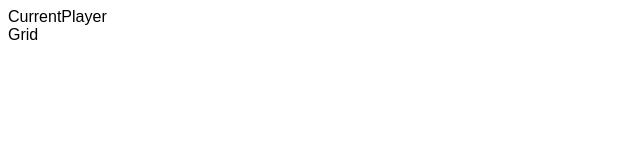
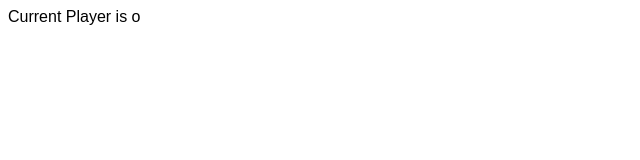
Before and after one commit to underscoredotspace/cc-lab-js-react-noughts-and-crosses, a React (Create React App) app: page / in a window 1280 px wide. Shown: the top 160 px of the page, without its empty margins (0-640 px from the left). Built offline with nearby package versions, Linux system fonts and the light colour scheme.

Commit message:
grid now returns a grid

```diff
--- a/src/components/CurrentPlayer.js
+++ b/src/components/CurrentPlayer.js
@@ -1,7 +1,7 @@
 import React from 'react'
 
 const CurrentPlayer = props => {
-  return <div>CurrentPlayer</div>
+  return <div className="current-player">Current Player is {props.player}</div>
 }
 
 export default CurrentPlayer
--- a/src/components/Grid.js
+++ b/src/components/Grid.js
@@ -1,7 +1,13 @@
 import React from 'react'
 
 const Grid = props => {
-  return <div>Grid</div>
+  return (
+    <div className="grid">
+      {props.grid.map(box => {
+        return <div>{box}</div>
+      })}
+    </div>
+  )
 }
 
 export default Grid
--- a/src/containers/NoughtsCrosses.js
+++ b/src/containers/NoughtsCrosses.js
@@ -8,7 +8,7 @@ export default class NoughtsCrosses extends Component {
 
     this.state = {
       player: 'o',
-      grid: new Array(9)
+      grid: new Array(9).fill(null)
     }
   }
 
```
